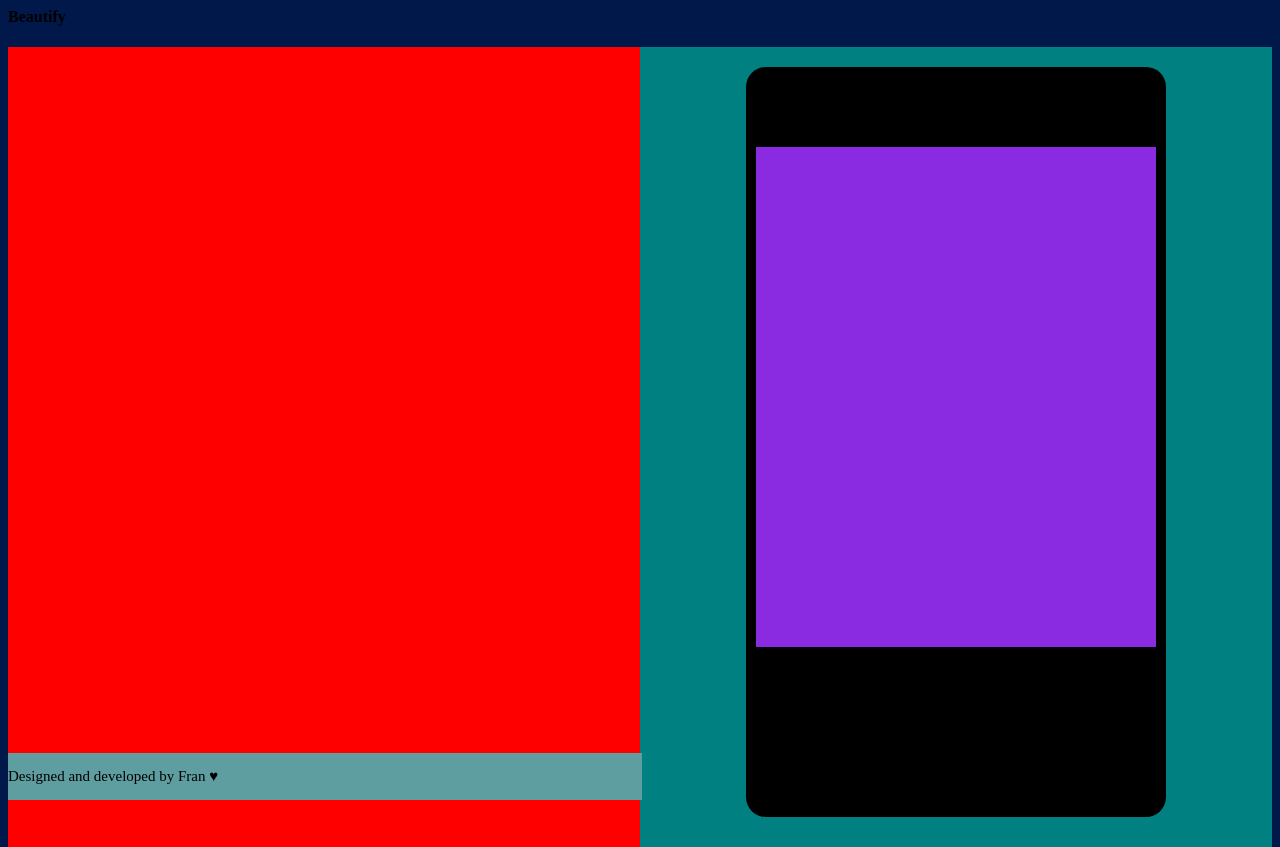
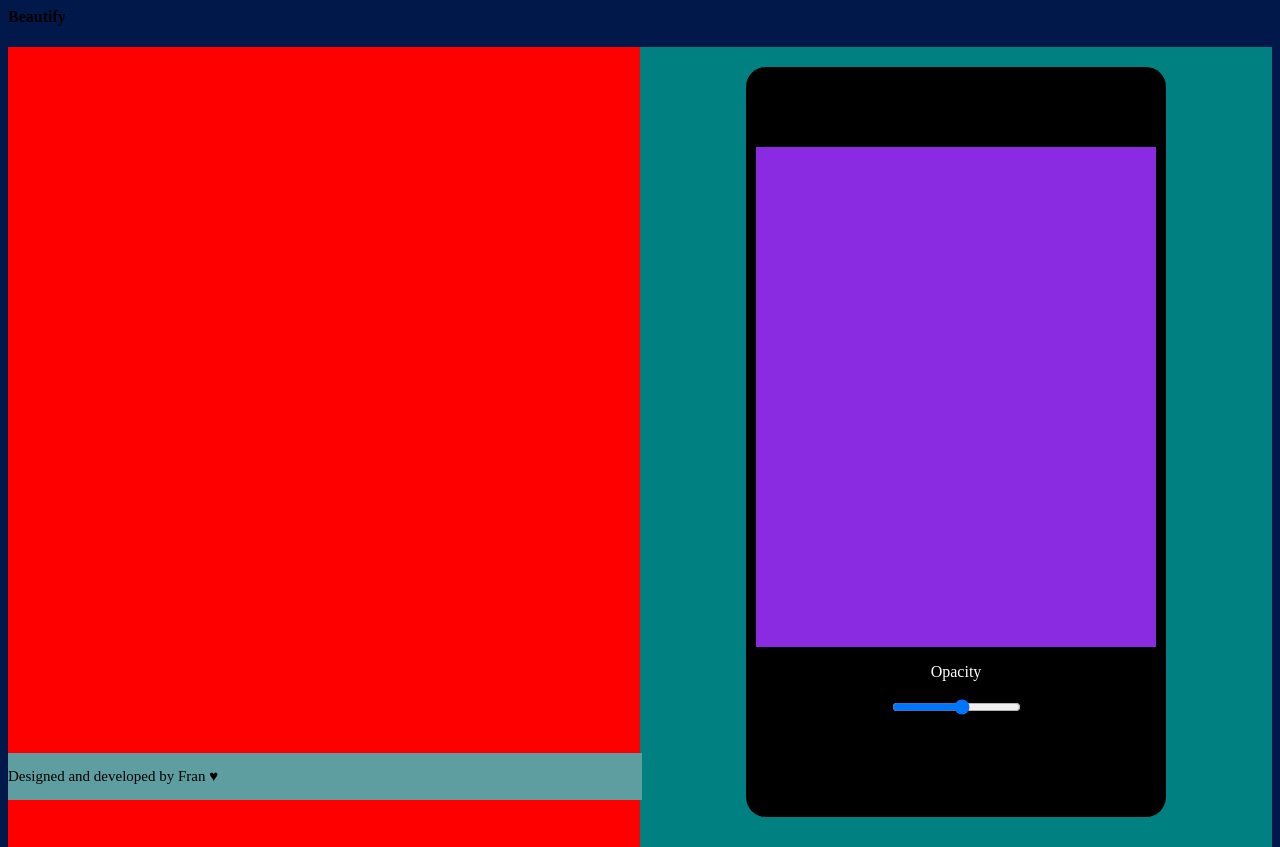
Before and after one commit to Frances515/Photo-Filter, a plain HTML site: page index.html in a window 1280 px wide. Drawn offline with Linux system fonts and the light colour scheme.

Commit message:
slider component built

```diff
--- a/index.html
+++ b/index.html
@@ -25,6 +25,11 @@
         <div id="phone-display-container">
             <!-- <canvas id="phone-display"> -->
                 <canvas id="phone-screen"></canvas>
+                <div id="slider">
+                    <p id="text">Opacity</p>
+                    <input type="range" name="filter-strength" min="1" max="10">
+                </div>
+
             <!-- </canvas> -->
         </div>
 
--- a/styles.css
+++ b/styles.css
@@ -79,6 +79,10 @@ body{
     height: 500px;
 }
 
+#slider #text{
+    color: #fff;
+}
+
 /* #page-title{
     background-color: coral;
     width: 100%;
```
